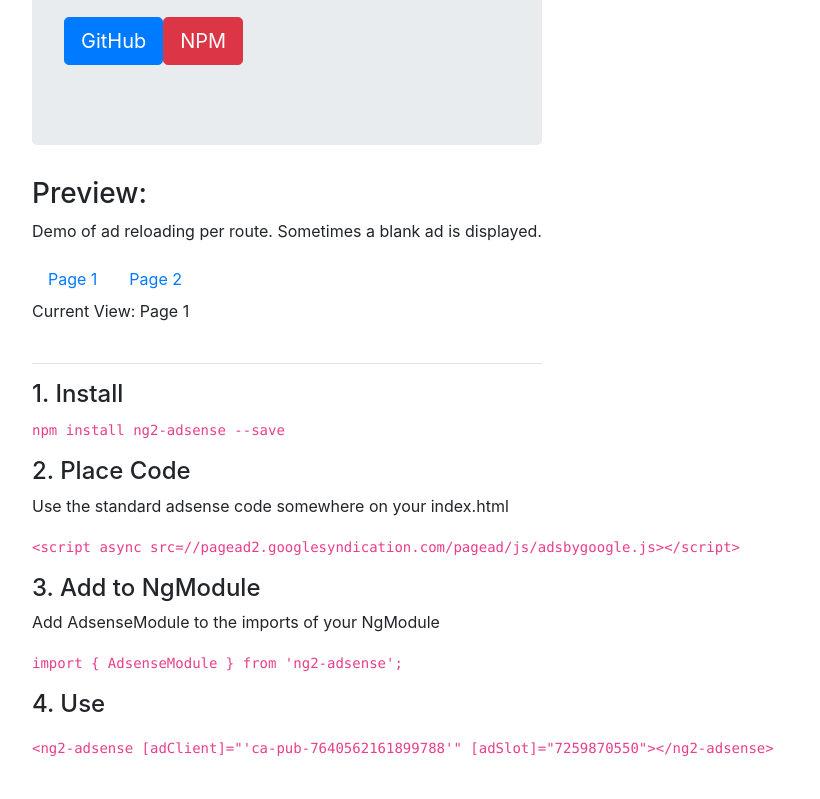
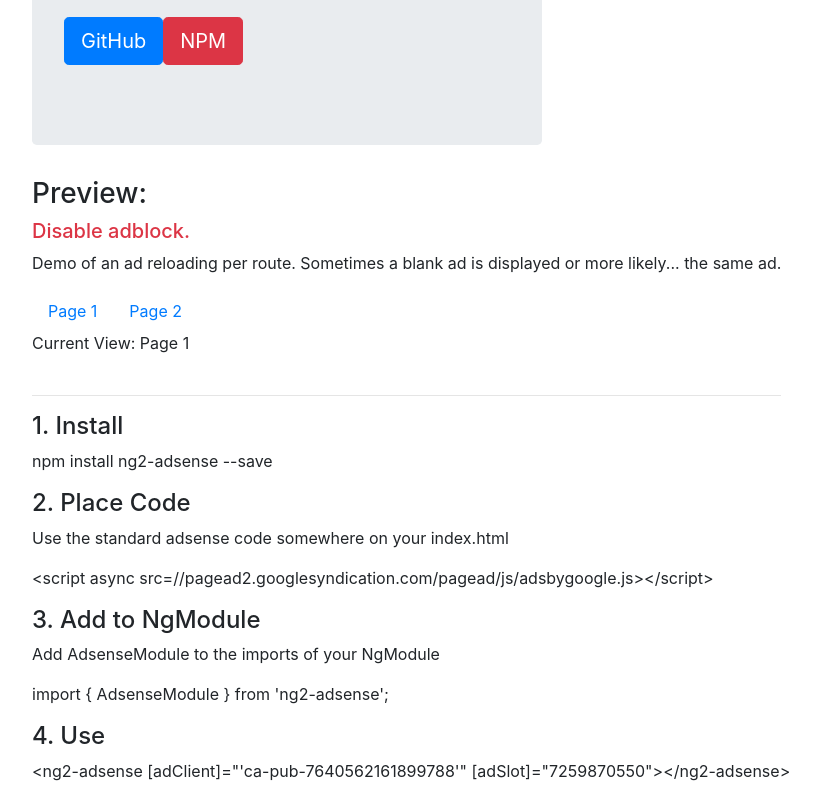
Before and after one commit to scttcper/ng2-adsense, an Angular app: page / in a window 1280 px wide. Shown: the part 207-1006 px from the top of the page, without its empty margins (38-858 px from the left). Before the commit the page ends 982 px from the top, so only its background shows below. Built offline with nearby package versions, Linux system fonts and the light colour scheme.

Commit message:
cleanup docs

```diff
--- a/src/app/app.component.html
+++ b/src/app/app.component.html
@@ -6,7 +6,7 @@
         <p class="lead">Simple adsense component for Angular 2</p>
         <p class="lead">
           <a class="btn btn-primary btn-lg" href="https://github.com/scttcper/ng2-adsense" role="button">GitHub</a>
-          <a class="btn btn-danger btn-lg" href="#" role="button">NPM</a>
+          <a class="btn btn-danger btn-lg" href="https://www.npmjs.com/package/ng2-adsense" role="button">NPM</a>
         </p>
       </div>
     </div>
@@ -17,13 +17,14 @@
   <div class="row">
     <div class="col-xs-8 offset-xs-2">
       <h3>Preview:</h3>
-      <p>Demo of ad reloading per route. Sometimes a blank ad is displayed.</p>
-      <ul class="nav nav-inline">
+      <h5 class="text-danger">Disable adblock.</h5>
+      <p>Demo of an ad reloading per route. Sometimes a blank ad is displayed or more likely... the same ad.</p>
+      <ul class="nav nav-pills">
         <li class="nav-item">
-          <a class="nav-link" [routerLink]="1" routerLinkActive="active">Page 1</a>
+          <a class="nav-link" [routerLink]="'/1'" routerLinkActive="active">Page 1</a>
         </li>
         <li class="nav-item">
-          <a class="nav-link" [routerLink]="2" routerLinkActive="active">Page 2</a>
+          <a class="nav-link" [routerLink]="'/2'" routerLinkActive="active">Page 2</a>
         </li>
       </ul>
       <router-outlet></router-outlet>
@@ -36,33 +37,18 @@
   <div class="row">
     <div class="col-xs-8 offset-xs-2">
       <h4>1. Install</h4>
-      <p>
-        <code>npm install ng2-adsense --save</code>
-      </p>
+      <p>npm install ng2-adsense --save</p>
 
       <h4>2. Place Code</h4>
       <p>Use the standard adsense code somewhere on your index.html</p>
-      <p>
-        <code>
-          &lt;script async src=//pagead2.googlesyndication.com/pagead/js/adsbygoogle.js>&lt;/script>
-        </code>
-      </p>
+      <p>&lt;script async src=//pagead2.googlesyndication.com/pagead/js/adsbygoogle.js>&lt;/script></p>
 
       <h4>3. Add to NgModule</h4>
       <p>Add AdsenseModule to the imports of your NgModule</p>
-      <p>
-        <code>
-          import {{ '{' }} AdsenseModule {{ '}' }} from 'ng2-adsense';
-        </code>
-      </p>
+      <p>import {{ '{' }} AdsenseModule {{ '}' }} from 'ng2-adsense';</p>
 
       <h4>4. Use</h4>
-      <p></p>
-      <p>
-        <code>
-          &lt;ng2-adsense [adClient]="'ca-pub-7640562161899788'" [adSlot]="7259870550">&lt;/ng2-adsense>
-        </code>
-      </p>
+      <p>&lt;ng2-adsense [adClient]="'ca-pub-7640562161899788'" [adSlot]="7259870550">&lt;/ng2-adsense></p>
     </div>
   </div>
 </div>
--- a/src/index.html
+++ b/src/index.html
@@ -2,7 +2,7 @@
 <html>
 <head>
   <meta charset="utf-8">
-  <title>Ng2Adsense</title>
+  <title>ng2-adsense</title>
   <base href="/">
 
   <meta name="viewport" content="width=device-width, initial-scale=1">
```
Also changed, not shown: 1 other file (tests, documents, lock files or other folders).
